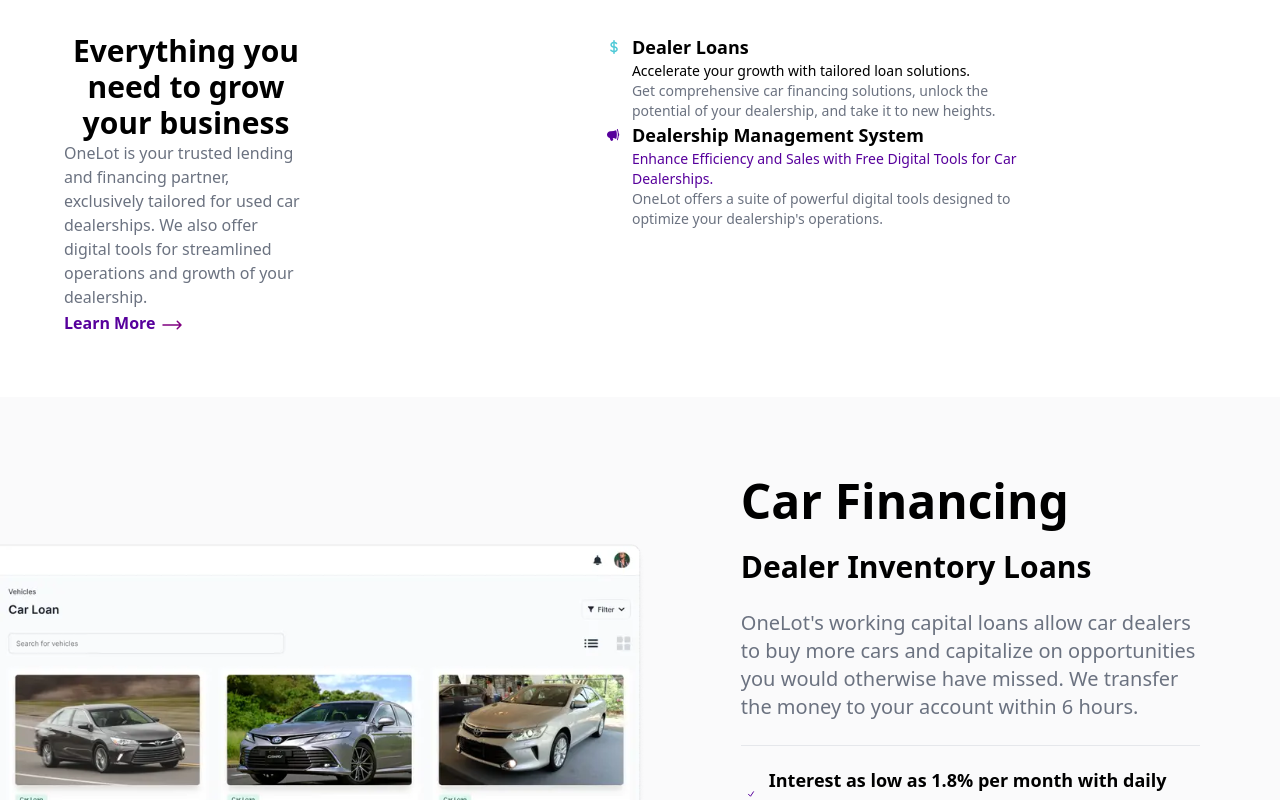
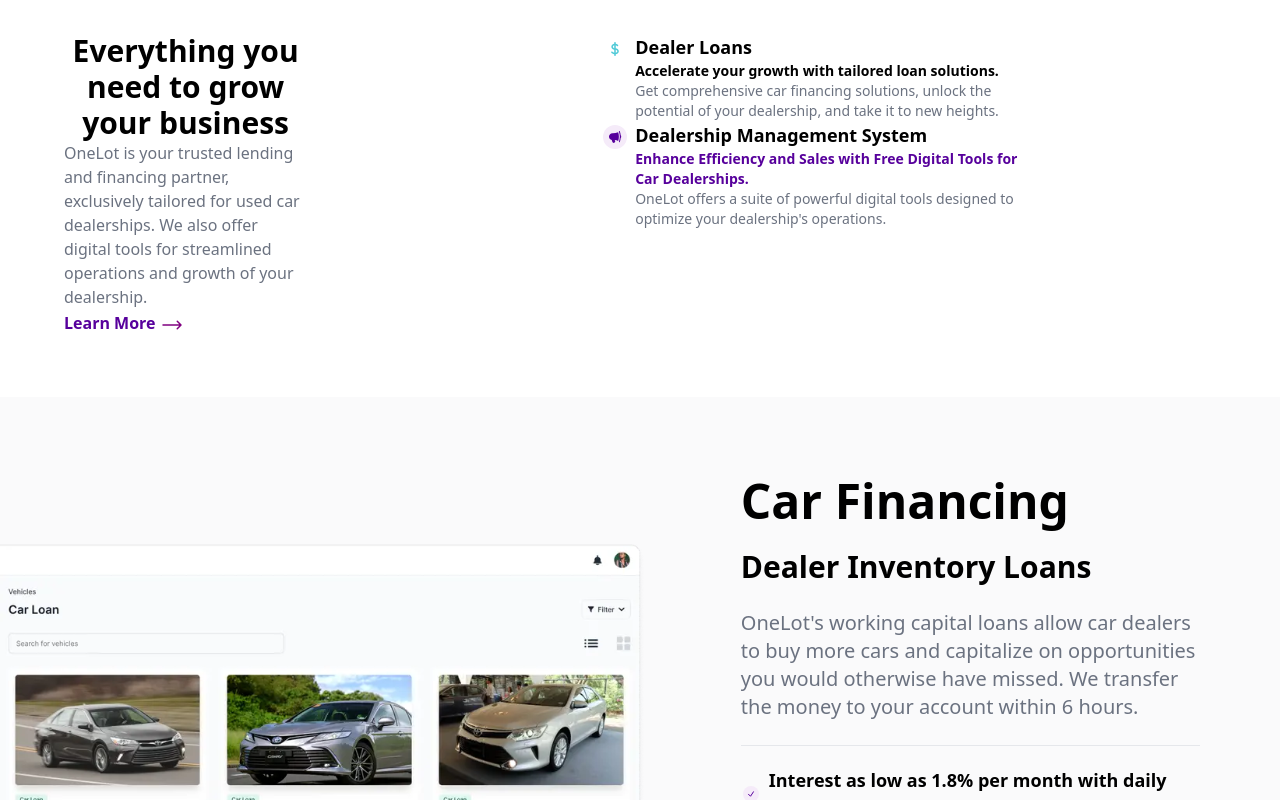
Before and after one commit to dalaixlmao/one-lot-assignment, a Next.js app: page / in a window 1280 px wide. Shown: the part 1120-1920 px from the top of the page. Built offline with nearby package versions, Linux system fonts and the light colour scheme.

Commit message:
Improved Offer.tsx and tick.tsx

```diff
--- a/components/Offer.tsx
+++ b/components/Offer.tsx
@@ -9,7 +9,6 @@
   icon: React.ReactNode;
   color: string;
 }
-
 export default function Offer({
   title,
   motive,
@@ -20,7 +19,7 @@
   return (
     <div className="md:mt-0 mt-5 flex flex-row items-start md:pr-48">
       <div className="mt-1">
-        <IconBubble color={color}>{icon}</IconBubble>
+        <div className={`h-6 w-6 flex flex-col items-center rounded-full justify-center bg-${(color=='blue'?"[#D6F2F5]":"[#F5EBF9]")}`}>{icon}</div>
       </div>
       <div className="ml-2">
         <div className="flex flex-row items-center">
@@ -28,7 +27,7 @@
             <LargeText align="center">{title}</LargeText>
           </div>
         </div>
-        <div className={`text-${color} text-sm font-medium`}>{motive}</div>
+        <div className={`text-${(color=='blue'?"[#51CAD7]":"[#57009C]")} text-sm font-semibold`}>{motive}</div>
         <div className="text-sm">
           <DescriptiveText align="left">{description}</DescriptiveText>
         </div>
--- a/components/icons/tick.tsx
+++ b/components/icons/tick.tsx
@@ -6,7 +6,7 @@
       viewBox="0 0 24 24"
       strokeWidth={3}
       stroke="#57009C"
-      className="size-2"
+      className="size-4 p-1 bg-[#F5EBF9] flex flex-col items-center justify-center rounded-full"
     >
       <path
         strokeLinecap="round"
```
